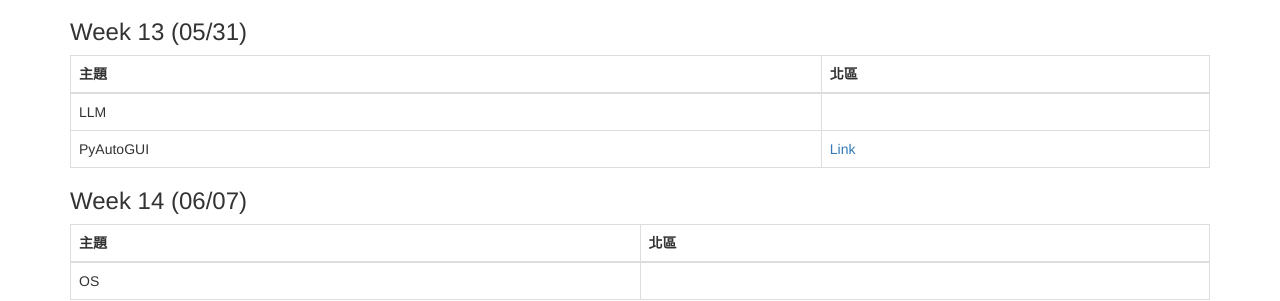
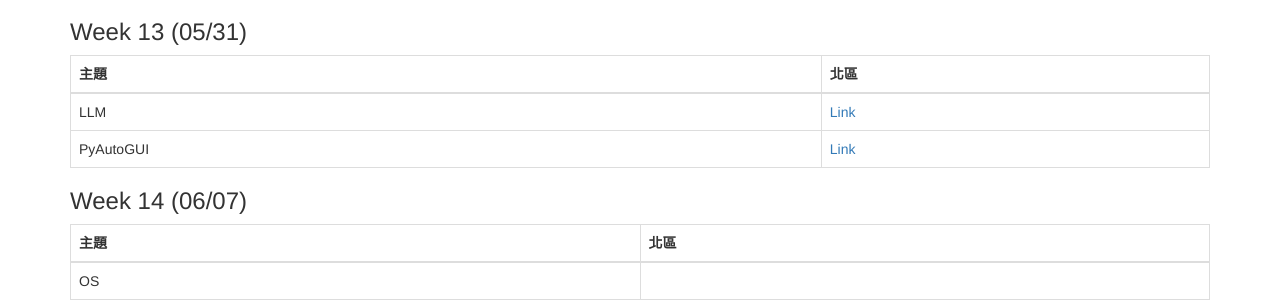
Before and after one commit to tw-csie-sprout/py2026, a Jekyll site: the page built from slides.md, in a window 1280 px wide and 900 px high, scrolled down 2241 px. Shown: the part 156-457 px from the top of the window. Built offline with Jekyll 4.4.1, drawn with Linux system fonts in a browser that asks for light colours.

Commit message:
Add link for LLM topic in slides

```diff
--- a/slides.md
+++ b/slides.md
@@ -118,7 +118,7 @@ title: "課程講義"
 {: .table .table-bordered}
 | 主題 | 北區 |
 | --- | --- |
-| LLM |  |
+| LLM | [Link](https://hackmd.io/@onion0905/SksHN9SlMx) |
 | PyAutoGUI | [Link](https://canva.link/a3x71v16t3aughz) |
 
 ### Week 14 (06/07)
```
